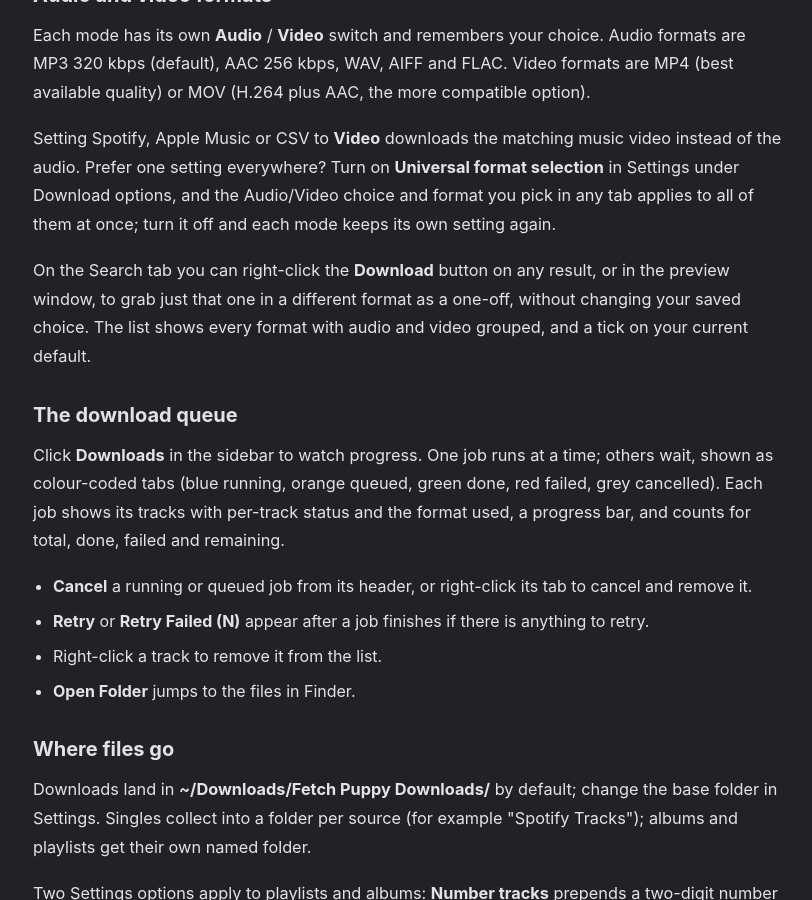
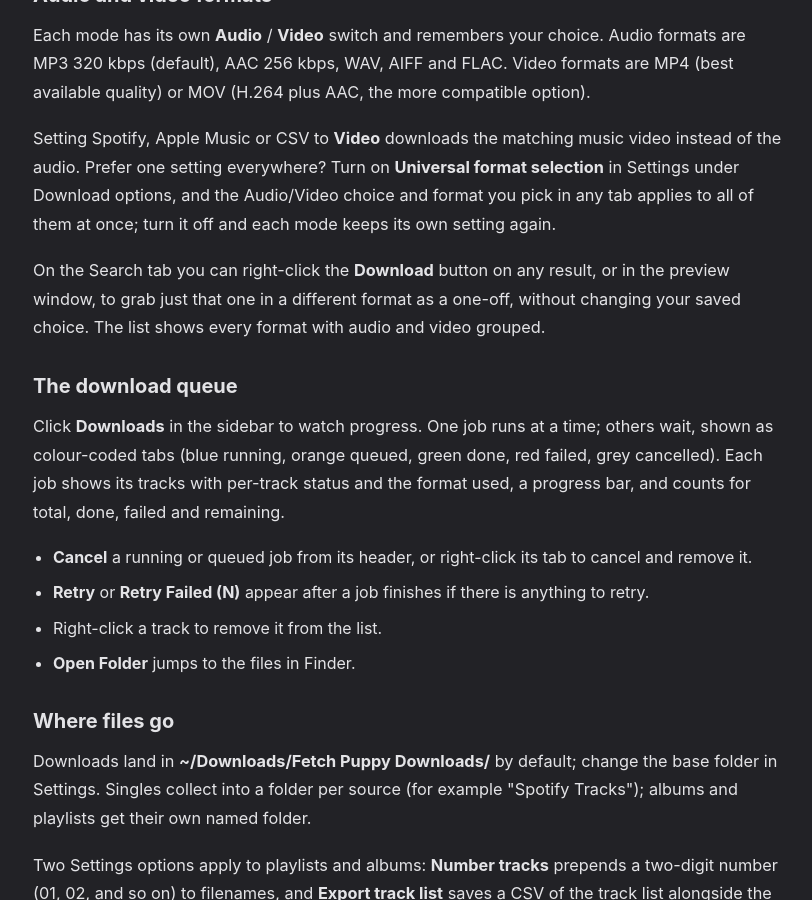
Before and after one commit to BSKapps/bskapps.github.io, a Jekyll site: the page built from articles/fetch-puppy-guide/index.html, in a window 1280 px wide and 900 px high, scrolled down 1097 px. Shown: the whole window, without its empty margins (231-1043 px from the left). Built offline with Jekyll 4.4.1, drawn with Linux system fonts in a browser that asks for light colours.

Commit message:
Fetch Puppy guide: remove tick-on-default claim

```diff
--- a/_data/guides/fetch-puppy-guide.json
+++ b/_data/guides/fetch-puppy-guide.json
@@ -39,7 +39,7 @@
     { "id": "audio-and-video-formats", "title": "Audio and video formats", "blocks": [
       { "type": "paragraph", "text": "Each mode has its own **Audio** / **Video** switch and remembers your choice. Audio formats are MP3 320 kbps (default), AAC 256 kbps, WAV, AIFF and FLAC. Video formats are MP4 (best available quality) or MOV (H.264 plus AAC, the more compatible option)." },
       { "type": "paragraph", "text": "Setting Spotify, Apple Music or CSV to **Video** downloads the matching music video instead of the audio. Prefer one setting everywhere? Turn on **Universal format selection** in Settings under Download options, and the Audio/Video choice and format you pick in any tab applies to all of them at once; turn it off and each mode keeps its own setting again." },
-      { "type": "paragraph", "text": "On the Search tab you can right-click the **Download** button on any result, or in the preview window, to grab just that one in a different format as a one-off, without changing your saved choice. The list shows every format with audio and video grouped, and a tick on your current default." }
+      { "type": "paragraph", "text": "On the Search tab you can right-click the **Download** button on any result, or in the preview window, to grab just that one in a different format as a one-off, without changing your saved choice. The list shows every format with audio and video grouped." }
     ] },
     { "id": "the-download-queue", "title": "The download queue", "blocks": [
       { "type": "paragraph", "text": "Click **Downloads** in the sidebar to watch progress. One job runs at a time; others wait, shown as colour-coded tabs (blue running, orange queued, green done, red failed, grey cancelled). Each job shows its tracks with per-track status and the format used, a progress bar, and counts for total, done, failed and remaining." },
```
